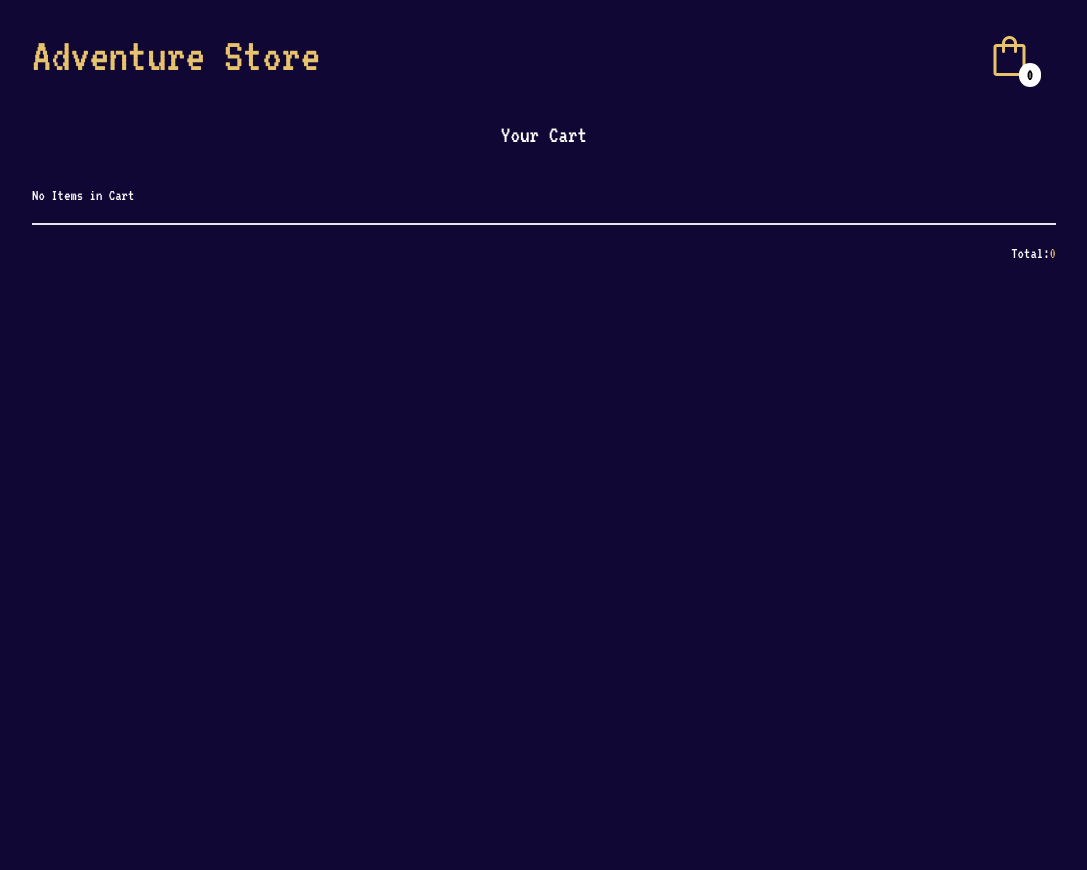
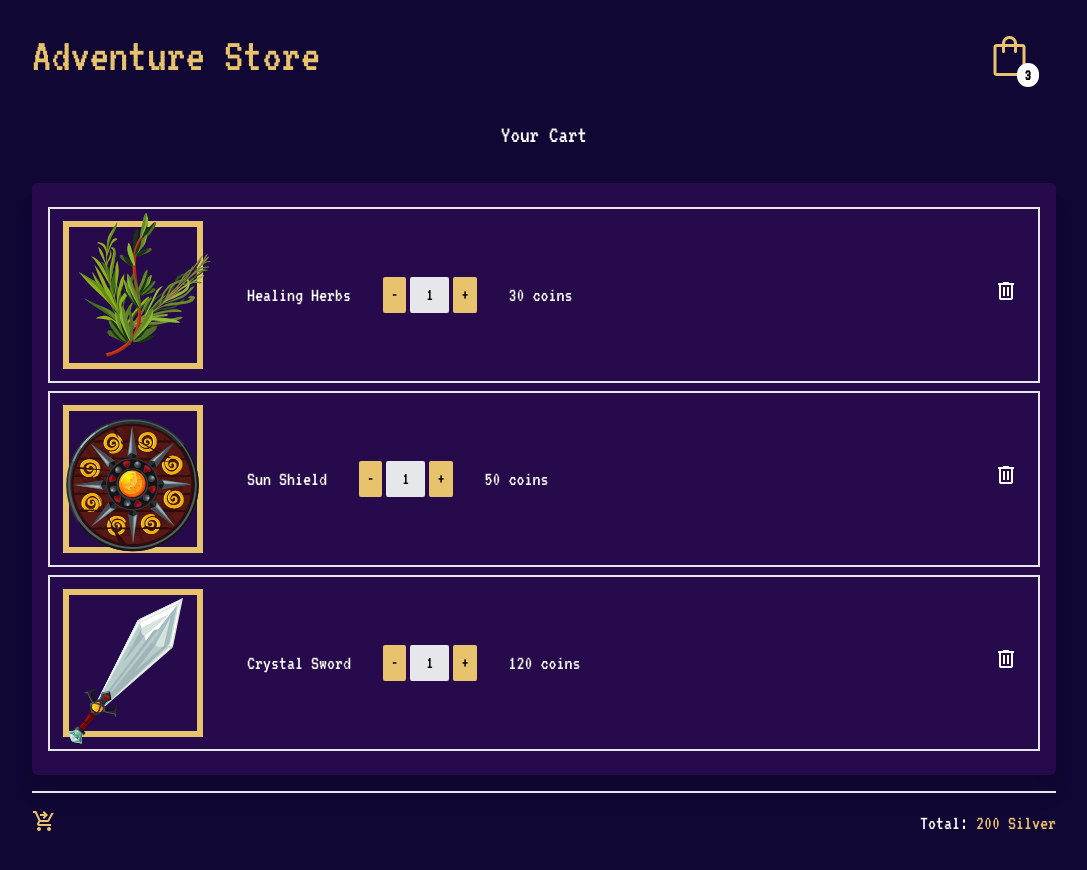
Before and after one commit to EricTimRussell/nuxtpinia, a Nuxt app: page /cart in a window 1280 px wide. Shown: the top 870 px of the page, without its empty margins (96-1183 px from the left). Before the commit the page ends 800 px from the top, so only its background shows below. Built offline with nearby package versions, Linux system fonts and the light colour scheme; data requests are answered from the project's data file.

Commit message:
tailwind practice

```diff
--- a/data/db.json
+++ b/data/db.json
@@ -1,5 +1,30 @@
 {
-  "cart": [],
+  "cart": [
+    {
+      "title": "Healing Herbs",
+      "price": 30,
+      "description": "Smoke it and you will feel right as rain and maybe a little hungry.",
+      "img": "/img/herb.png",
+      "id": 8,
+      "quantity": 1
+    },
+    {
+      "title": "Sun Shield",
+      "price": 50,
+      "description": "A bright shiny shield.",
+      "img": "/img/shield.png",
+      "id": 3,
+      "quantity": 1
+    },
+    {
+      "title": "Crystal Sword",
+      "price": 120,
+      "description": "Sharp sword that breaks easily.",
+      "img": "/img/sword.png",
+      "id": 5,
+      "quantity": 1
+    }
+  ],
   "products": [
     {
       "title": "Lava Potion",
--- a/layouts/default.vue
+++ b/layouts/default.vue
@@ -2,9 +2,9 @@
   <div class="m-8">
     <header class="wrapper flex justify-between">
       <NuxtLink to="/">
-        <h1 class="text-secondary text-5xl">Adventure Store</h1>
+        <h1 class="text-secondary text-5xl hover:scale-125">Adventure Store</h1>
       </NuxtLink>
-      <NuxtLink to="/cart">
+      <NuxtLink to="/cart" class="hover:scale-125">
         <span class="material-symbols-outlined text-secondary text-5xl">
           shopping_bag
         </span>
@@ -30,6 +30,6 @@ cartStore.getCart()
 <style scoped>
 .badge {
   position: relative;
-  left: -15px;
+  left: -17px;
 }
 </style>
--- a/pages/cart.vue
+++ b/pages/cart.vue
@@ -13,8 +13,8 @@
         <p class="text-white">{{ product.price * product.quantity }} coins</p>
 
         <!-- Remove item from cart -->
-        <button class="ml-auto" @click="cartStore.deleteFromCart(product)">
-          <span class="material-symbols-outlined text-white">delete</span>
+        <button class="ml-auto mr-5" @click="cartStore.deleteFromCart(product)">
+          <span class="material-symbols-outlined text-white hover:text-red-700">delete</span>
         </button>
       </div>
     </div>
@@ -24,9 +24,11 @@
     </div>
 
     <!-- Cart Total -->
-    <div class="text-right pt-4 mt-4 border-t-2">
-      <span class="text-white">Total:</span>
-      <span class="text-secondary">{{ cartStore.cartTotal }}</span>
+    <div class="flex justify-between text-xl pt-4 mt-4 border-t-2">
+      <button class="text-secondary hover:scale-125">
+        <span class="material-symbols-outlined">shopping_cart_checkout</span>
+      </button>
+      <span class="text-secondary"><span class="text-white">Total: </span> {{ cartStore.cartTotal }} Silver</span>
     </div>
   </div>
 </template>
```
